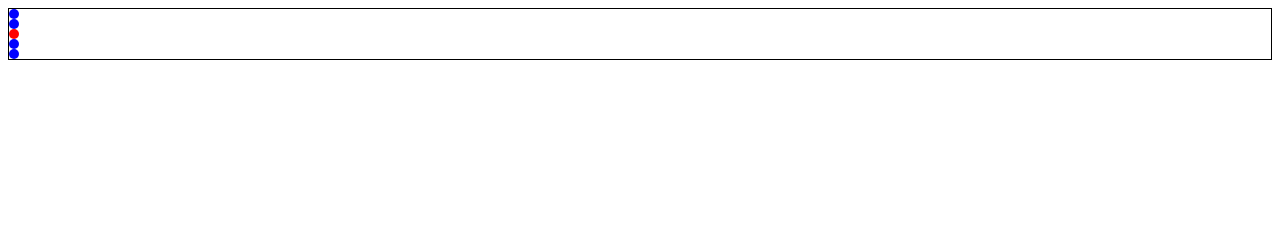
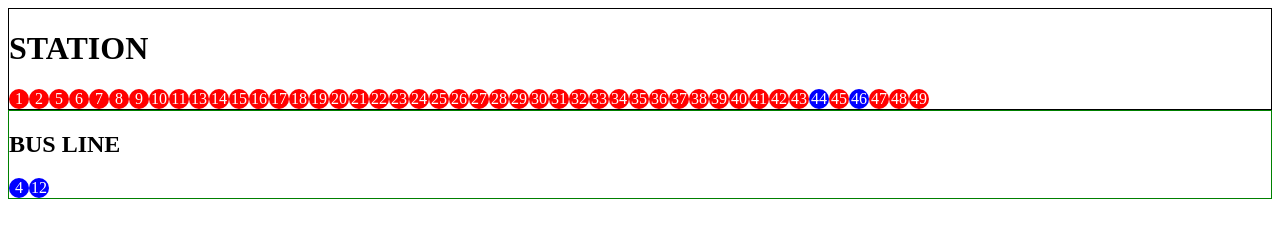
Before and after one commit to BenjinYap/bus_station_simulation, a plain HTML site: page index.html in a window 1280 px wide. Drawn offline with Linux system fonts and the light colour scheme.

Commit message:
* Added bus line and bus mechanics.

```diff
--- a/index.html
+++ b/index.html
@@ -5,6 +5,12 @@
   <script src="index.js" type="module"></script>
 </head>
 <body>
-  <div id="station"></div>
+  <div id="station">
+    <h1>STATION</h1>
+  </div>
+
+  <div id="bus-line">
+    <h2>BUS LINE</h2>
+  </div>
 </body>
 </html>
--- a/index.js
+++ b/index.js
@@ -1,16 +1,9 @@
 import {Passenger} from "./js/Passenger.js";
 import {Station} from "./js/Station.js";
+import {BusLine} from "./js/BusLine.js";
 
 window.addEventListener("load", () => {
-  const hasTicketChance = 0.5;
-
-  const stationDiv = document.querySelector('#station');
-  const station = new Station();
-  station.addEventListener('add_passenger', onStationAddPassenger);
-  station.addEventListener('remove_passenger', onStationRemovePassenger);
-
   function generatePassengers(num = 50) {
-    num = 5;
     let passengers = [];
 
 
@@ -34,24 +27,103 @@ window.addEventListener("load", () => {
   }
 
   function onStationAddPassenger(e) {
-    const passengerDiv = document.createElement('div');
-    passengerDiv.id = `passenger-${e.passenger.id}`;
-    passengerDiv.classList.add('passenger');
-    stationDiv.append(passengerDiv);
+    const div = document.querySelector(`#passenger-${e.passenger.id}`);
+    stationDiv.append(div);
   }
 
   function onStationRemovePassenger() {
+    //nothing to do here cause onBusLineAddPassenger steals the div
+  }
 
+  function onBusLineAddPassenger(e) {
+    const div = document.querySelector(`#passenger-${e.passenger.id}`);
+    busLineDiv.append(div);
   }
+
+  function onBusLineRemovePassenger(e) {
+    const div = document.querySelector(`#passenger-${e.passenger.id}`);
+    div.remove();
+  }
+
+  function onBusArrive() {
+    const div = document.createElement('div');
+    div.textContent = 'BUS';
+    div.classList.add('bus');
+    busLineDiv.append(div);
+  }
+
+  function onBusDepart() {
+    const div = document.querySelector('.bus');
+    div.remove();
+    busLine.open(timeToBusMs);
+    addPassengersToBusLine();
+  }
+
+  function addPassengersToBusLine() {
+    //is the line full?
+    let spots = busLine.getNumEmptySpots();
+
+    if(spots <= 0) {
+      return;
+    }
+
+    const passengersToRemove = [];
+
+    //add passengers one by one until no more spots in bus line
+    for(const i in station.passengers) {
+      if(station.passengers[i].hasTicket) {
+        busLine.enqueue(station.passengers[i]);
+        passengersToRemove.push(station.passengers[i]);
+        spots--;
+
+        if(spots <= 0) {
+          break;
+        }
+      }
+    }
+
+    //remove the added passengers from the station
+    for(const p of passengersToRemove) {
+      station.removePassenger(p);
+    }
+  }
+
+  const hasTicketChance = 0.8;
+  const timeToBusMs = 3000;
+
+  //init station
+  const stationDiv = document.querySelector('#station');
+  const station = new Station();
+  station.addEventListener('add_passenger', onStationAddPassenger);
+  station.addEventListener('remove_passenger', onStationRemovePassenger);
+
+  //init bus line
+  const busLineDiv = document.querySelector('#bus-line');
+  const busLine = new BusLine(2);
+  busLine.addEventListener('add_passenger', onBusLineAddPassenger);
+  busLine.addEventListener('remove_passenger', onBusLineRemovePassenger);
+  busLine.addEventListener('bus_arrive', onBusArrive);
+  busLine.addEventListener('bus_depart', onBusDepart);
 
   //generate the passengers
   const passengers = generatePassengers();
 
   //create the divs for them
   for(const i in passengers) {
+    const passengerDiv = document.createElement('div');
+    passengerDiv.textContent = passengers[i].id;
+    passengerDiv.id = `passenger-${passengers[i].id}`;
+    passengerDiv.classList.add('passenger');
+    //insert to body cause it doesn't belong anyhere specific yet
+    document.querySelector('body').append(passengerDiv);
+
     station.addPassenger(passengers[i]);
 
     //add the initial ticket state here cause of div/hasTicket event race condition??
     passengers[i].setHasTicket(Math.random() > hasTicketChance);
   }
+
+  //initialize the bus line "event loop"
+  busLine.open(timeToBusMs);
+  addPassengersToBusLine();
 });
--- /dev/null
+++ b/js/Bus.js
@@ -0,0 +1,14 @@
+export class Bus {
+
+  constructor() {
+
+  }
+
+  async loadPassengers() {
+    await new Promise(resolve => {
+      setTimeout(() => {
+        resolve();
+      }, 2000);
+    });
+  }
+}
--- /dev/null
+++ b/js/BusLine.js
@@ -0,0 +1,59 @@
+import {Queue} from "./Queue.js";
+import {Bus} from "./Bus.js";
+import {BusArriveEvent} from "./Events/BusArriveEvent.js";
+import {AddPassengerEvent} from "./Events/AddPassengerEvent.js";
+import {RemovePassengerEvent} from "./Events/RemovePassengerEvent.js";
+import {BusDepartEvent} from "./Events/BusDepartEvent.js";
+
+export class BusLine extends EventTarget {
+  bus = null;
+
+  constructor(maxSize) {
+    super();
+    this.queue = new Queue(maxSize);
+  }
+
+  getNumEmptySpots() {
+    return this.queue.getNumEmptySpots();
+  }
+
+  isFull() {
+    return this.queue.isFull();
+  }
+
+  enqueue(passenger) {
+    this.queue.enqueue(passenger);
+    this.dispatchEvent(new AddPassengerEvent(passenger));
+  }
+
+  dequeue(passenger) {
+
+  }
+
+  open(timeToBusMs) {
+    console.log('waiting for bus');
+
+    setTimeout(() => {
+      //create new bus
+      this.bus = new Bus();
+      this.dispatchEvent(new BusArriveEvent('bus_arrive'));
+
+      this.loadBus();
+    }, timeToBusMs);
+
+  }
+
+  async loadBus() {
+    console.log('loading bus');
+    await this.bus.loadPassengers();
+    console.log('bus loaded');
+
+    while(this.queue.isEmpty() === false) {
+      const passenger = this.queue.dequeue();
+      this.dispatchEvent(new RemovePassengerEvent(passenger));
+    }
+
+    this.bus = null;
+    this.dispatchEvent(new BusDepartEvent());
+  }
+}
--- /dev/null
+++ b/js/Events/BusArriveEvent.js
@@ -0,0 +1,5 @@
+export class BusArriveEvent extends Event {
+  constructor() {
+    super('bus_arrive');
+  }
+}
--- /dev/null
+++ b/js/Events/BusDepartEvent.js
@@ -0,0 +1,5 @@
+export class BusDepartEvent extends Event {
+  constructor() {
+    super('bus_depart');
+  }
+}
--- /dev/null
+++ b/js/Queue.js
@@ -0,0 +1,32 @@
+export class Queue {
+  passengers = [];
+
+  constructor(maxSize) {
+    this.maxSize = maxSize;
+  }
+
+  enqueue(passenger) {
+    if(this.isFull()) {
+      return false;
+    }
+
+    this.passengers.push(passenger);
+    return true;
+  }
+
+  dequeue() {
+    return this.passengers.splice(0, 1)[0];
+  }
+
+  getNumEmptySpots() {
+    return this.maxSize - this.passengers.length;
+  }
+
+  isFull() {
+    return this.passengers.length >= this.maxSize;
+  }
+
+  isEmpty() {
+    return this.passengers.length <= 0;
+  }
+}
--- a/style.css
+++ b/style.css
@@ -4,11 +4,25 @@
 
 .passenger {
   border-radius:100%;
-  width:10px;
-  height:10px;
+  color:white;
+  display:inline-block;
+  width:20px;
+  height:20px;
+  line-height:20px;
+  text-align:center;
   background:red;
 }
 
 .passenger.has-ticket {
   background:blue;
 }
+
+#bus-line {
+  border:1px solid green;
+}
+
+.bus {
+  width:100px;
+  height:30px;
+  background:orange;
+}
```
